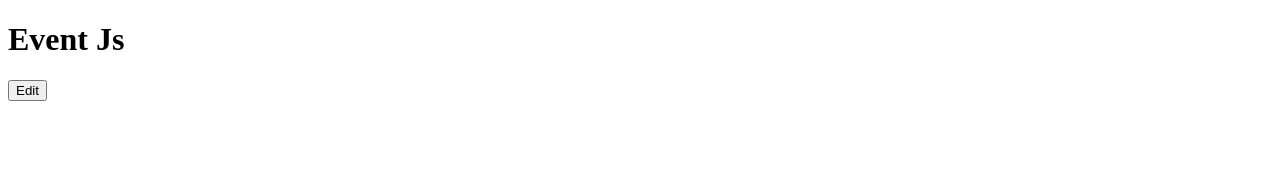
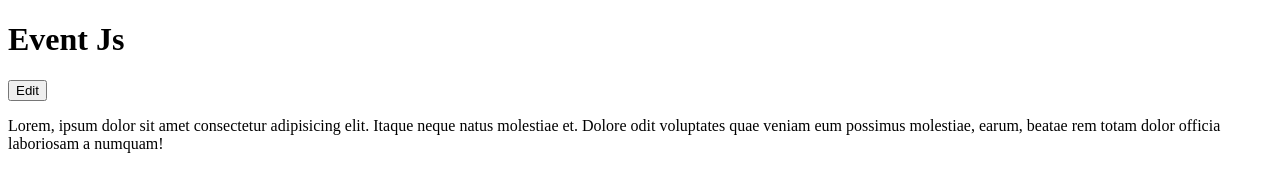
Before and after one commit to AbdulHaseeb19862/JabaScript, a plain HTML site: page Third Class/event.html in a window 1280 px wide. Drawn offline with Linux system fonts and the light colour scheme.

Commit message:
Just I took Modification

```diff
--- a/Third Class/event.html
+++ b/Third Class/event.html
@@ -8,6 +8,7 @@
 <body>
     <h1 id="h11">Event Js</h1>
     <button>Edit</button>
+    <p>Lorem, ipsum dolor sit amet consectetur adipisicing elit. Itaque neque natus molestiae et. Dolore odit voluptates quae veniam eum possimus molestiae, earum, beatae rem totam dolor officia laboriosam a numquam!</p>
 
     <script src="./event.js"></script>
 
```
